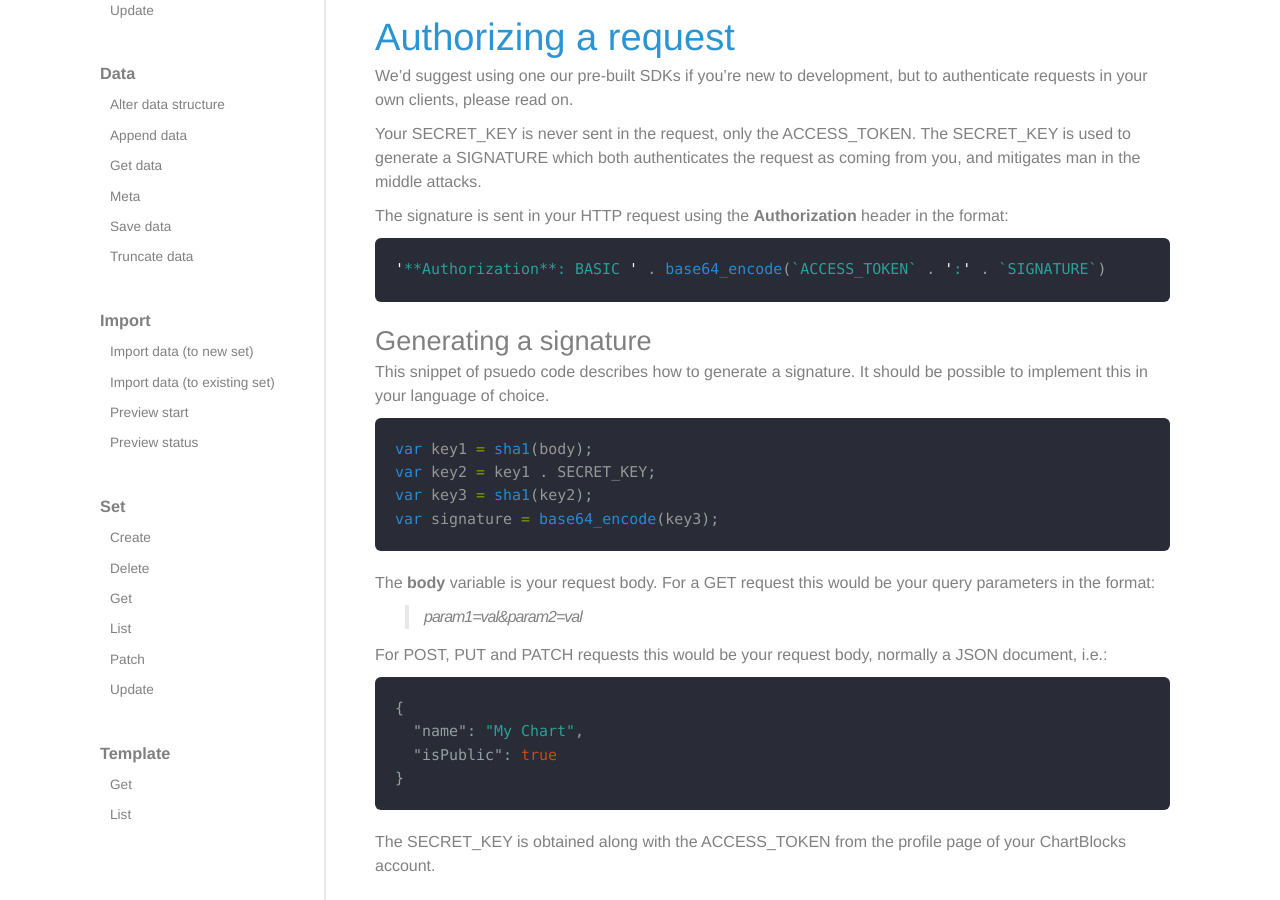
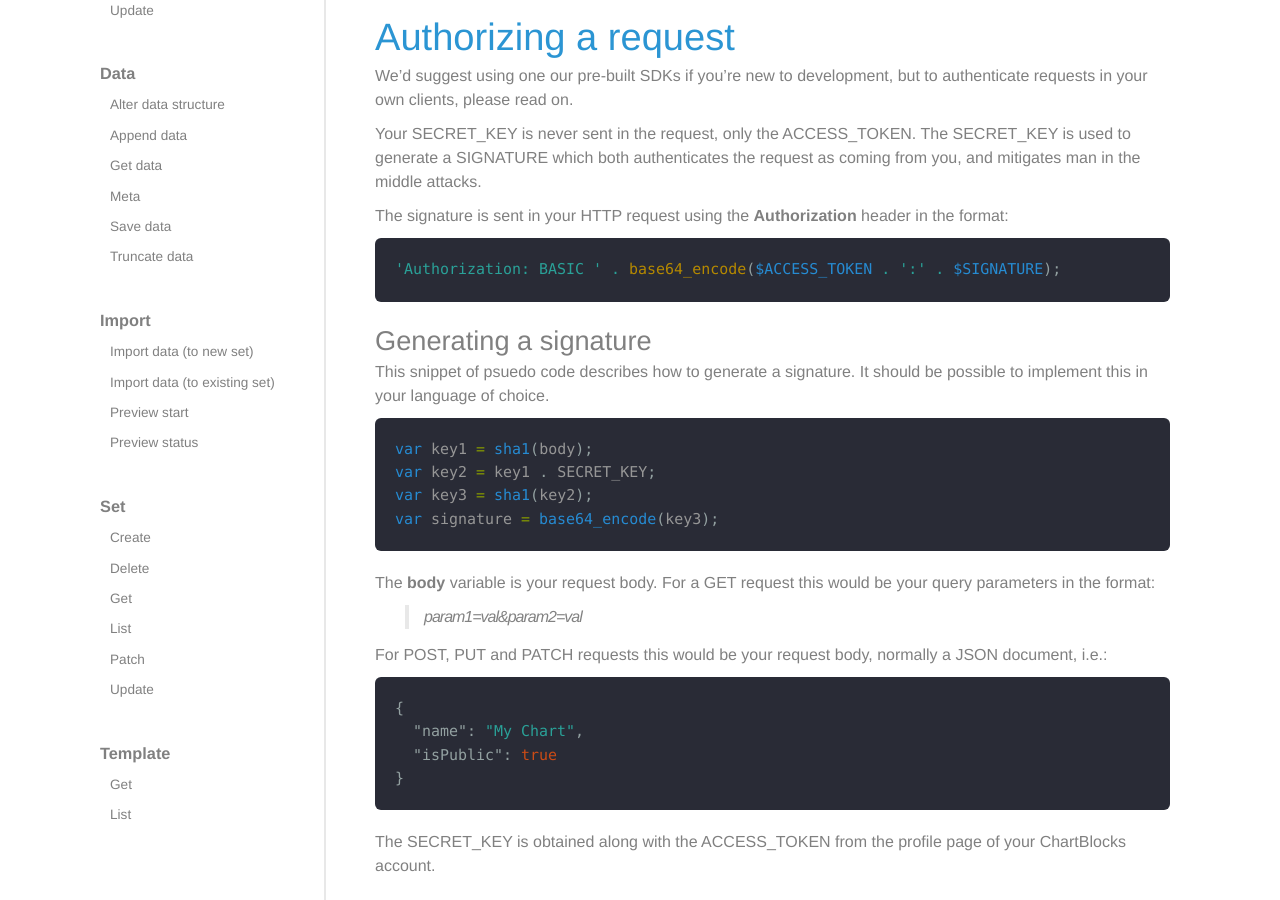
Before and after one commit to ChartBlocks/developer-docs, a Jekyll site: the page built from rest-api.md, in a window 1280 px wide and 900 px high, scrolled down 689 px. Built offline with Jekyll 4.4.1, drawn with Linux system fonts in a browser that asks for light colours; nearby versions of some CDN libraries.

Commit message:
Update rest-api.md
Use PHP highlighting

```diff
--- a/rest-api.md
+++ b/rest-api.md
@@ -36,8 +36,8 @@ as coming from you, and mitigates man in the middle attacks.
 
 The signature is sent in your HTTP request using the **Authorization** header in the format:
 
-{% highlight js %}
-'**Authorization**: BASIC ' . base64_encode(`ACCESS_TOKEN` . ':' . `SIGNATURE`)
+{% highlight php %}
+'Authorization: BASIC ' . base64_encode($ACCESS_TOKEN . ':' . $SIGNATURE);
 {% endhighlight %}
 
 ### Generating a signature
```
